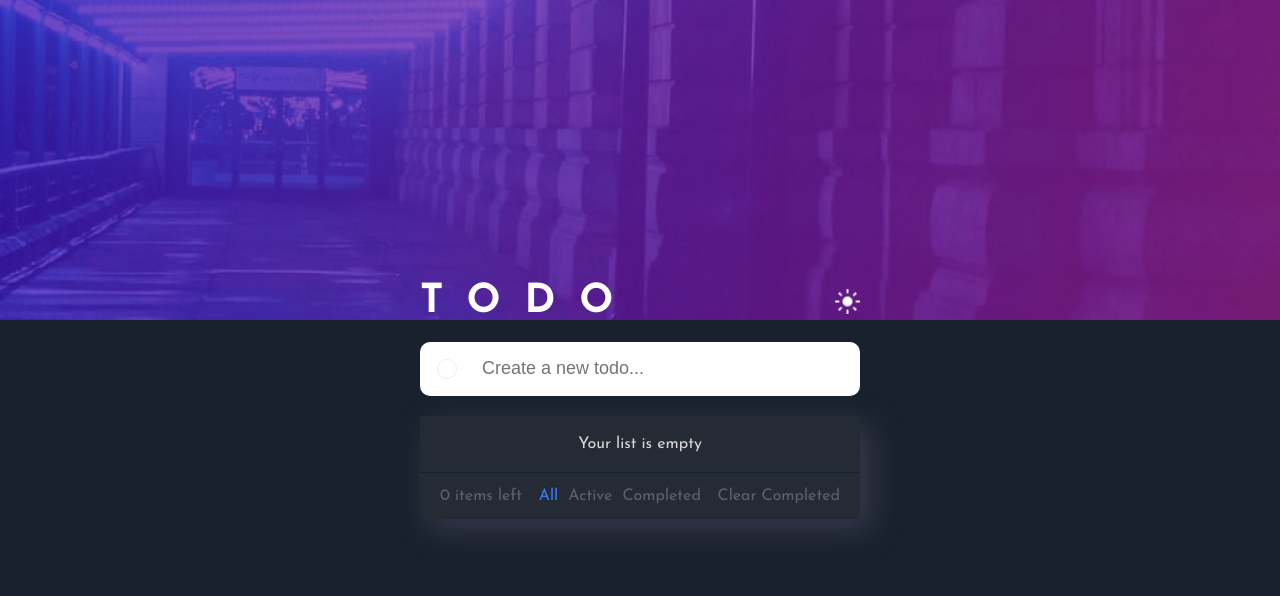
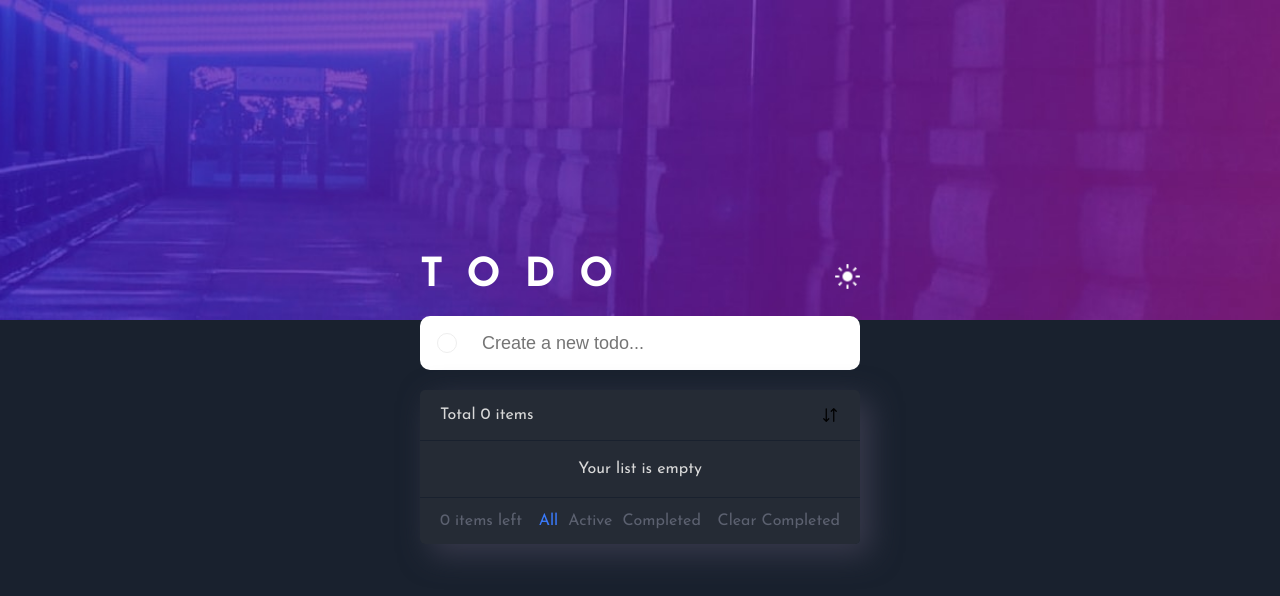
Before and after one commit to 111SkaSkaSka111/Frontend-Mentor-Todo-app, a React (Vite) app: page / in a window 1280 px wide. Shown: the top 596 px of the page. Built offline with nearby package versions, Linux system fonts and the light colour scheme.

Commit message:
fix text

```diff
--- a/src/App.jsx
+++ b/src/App.jsx
@@ -156,6 +156,10 @@ function App() {
                     <input type="text" placeholder="Create a new todo..." className="input-text" onKeyUp={handleInputText} />
                 </div>
                 <div className="todos">
+                    <div className="actions-top">
+                        <p>Total {todoList.length} items</p>
+                        <img src="/Frontend-Mentor-Todo-app/images/arrows-down-up.svg" alt="" />
+                    </div>
                     <ul>
                         {filteredTodoList.length > 0 ? (
                             <>
--- a/src/index.css
+++ b/src/index.css
@@ -226,6 +226,28 @@ main {
     }
 }
 
+.actions-top {
+    display: flex;
+    align-items: center;
+    justify-content: space-between;
+    padding: 15px 20px;
+    background-color: var(--card-background);
+    border-radius: 5px 5px 0 0;
+    border-bottom: 1px solid var(--body-background);
+    color: var(--text-color);
+
+    img {
+        cursor: pointer;
+        width: 20px;
+        aspect-ratio: 1;
+        transition: all 0.3s ease-in-out;
+
+        &:hover {
+            scale: 1.2;
+        }
+    }
+}
+
 ul {
     max-height: 300px;
     overflow-y: auto;
@@ -248,9 +270,9 @@ ul li {
     border-bottom: 1px solid var(--body-background);
 }
 
-ul li:first-child {
+/* ul li:first-child {
     border-radius: 5px 5px 0 0;
-}
+} */
 
 ul li:hover .checkbox-custom {
     border: 1px solid var(--bright-blue);
@@ -281,6 +303,11 @@ ul li:hover img {
 label {
     display: flex;
     align-items: center;
+
+    p {
+        max-width: 300px;
+        overflow: hidden;
+    }
 }
 
 .input-check {
```
Also changed, not shown: public/images/arrows-down-up.svg (added).
